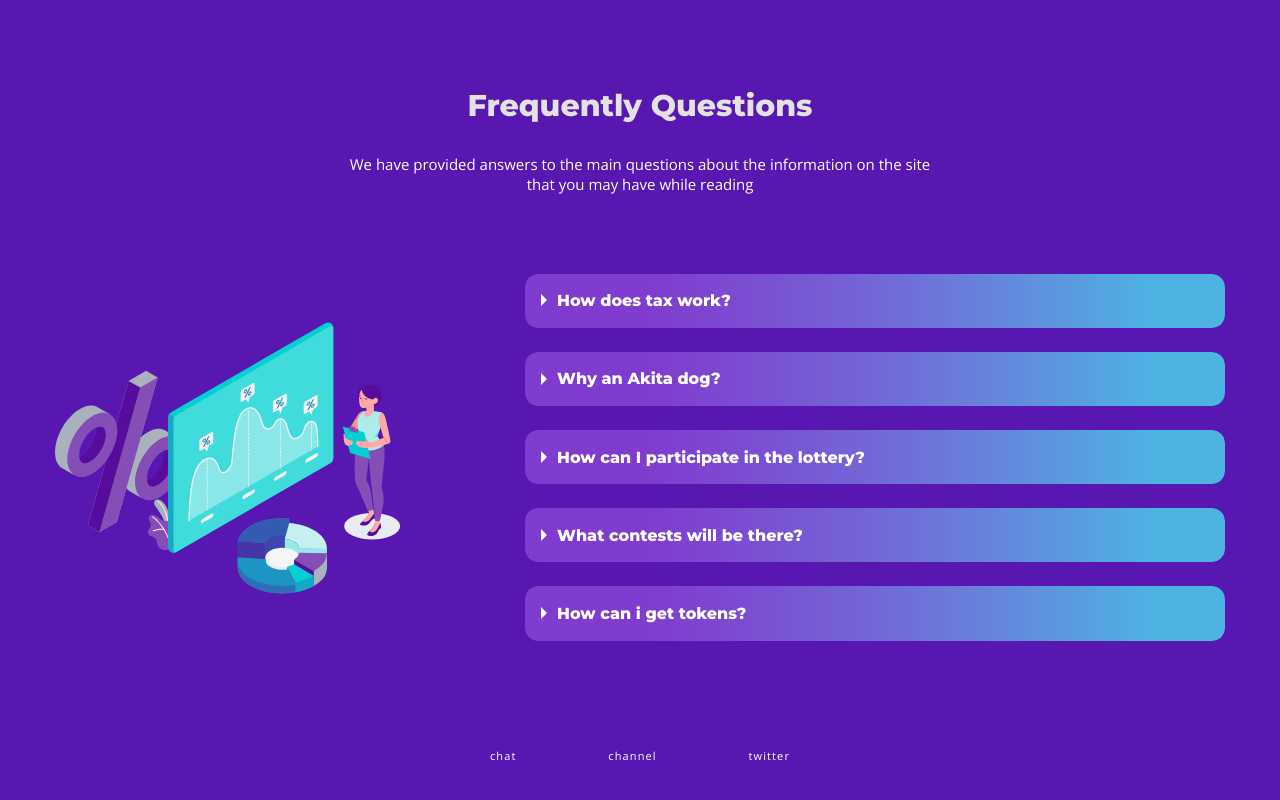
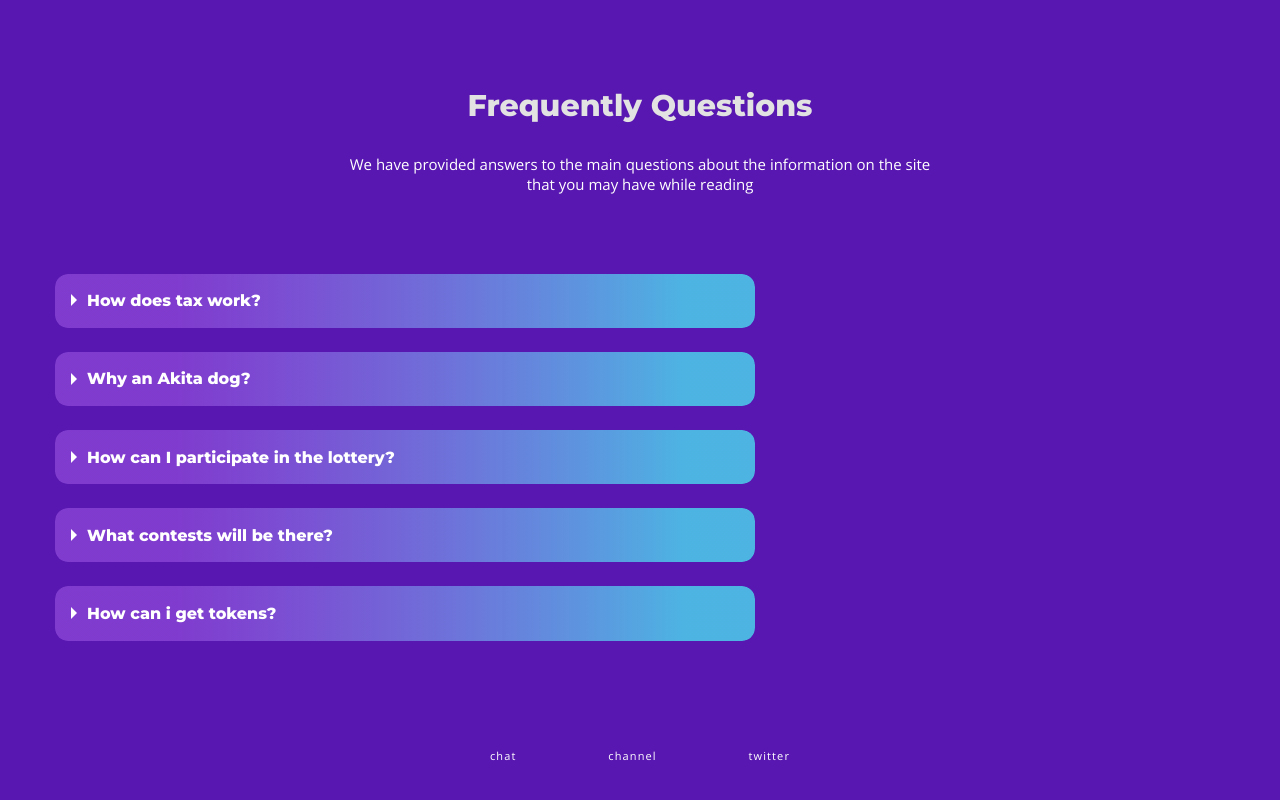
Before and after one commit to AkitaRiver/AkitaRiver.github.io, a plain HTML site: page index.html in a window 1280 px wide. Shown: the part 5156-5956 px from the top of the page. Drawn offline with nearby package versions, Linux system fonts and the light colour scheme.

Commit message:
Update index.html

```diff
--- a/index.html
+++ b/index.html
@@ -210,9 +210,6 @@ To participate in the lottery, you need to buy AkitaRiver for at least 0.2 MOVR
 			<div class="s-desk">
 			<a>We have provided answers to the main questions about the information on the site that you may have while reading</a>
 			</div>
-
-			<div class="figr_q">
-		     <img src="img/Saly-38.svg" alt="Figure" class="saly">
 				<div class ="card_q">
 				<details class = "det">
 				  <summary class = "sum">How does tax work?</summary>
@@ -262,7 +259,6 @@ you will become a participant<br class = "br">
 				</details>
 			</div>
 			</div>
-	    </div>
     </section>
 
 <section>
```
